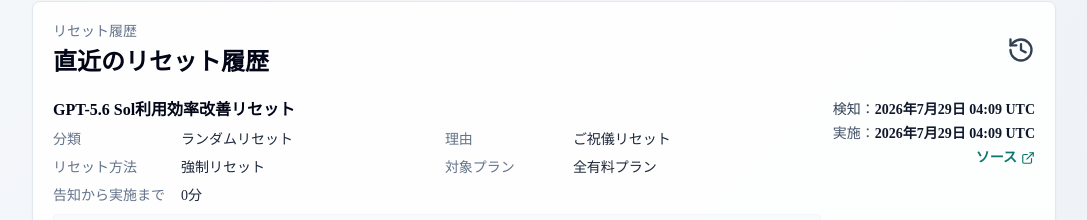
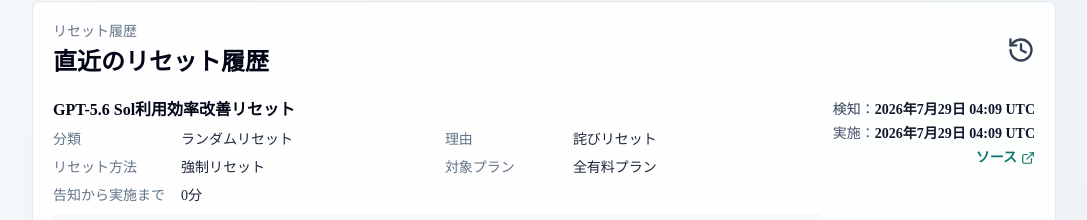
Before and after one commit to gussuri/codex-reset-observatory, a Next.js app: page / in a window 1280 px wide. Shown: the part 875-1095 px from the top of the page, without its empty margins (96-1183 px from the left). Built offline with nearby package versions, Linux system fonts and the light colour scheme; no server answers.

Commit message:
fix(history): update reasonType of latest reset event to '詫びリセット'

```diff
--- a/data/resetHistory.ts
+++ b/data/resetHistory.ts
@@ -176,7 +176,7 @@
     source_url: "https://x.com/thsottiaux",
     details: {
       cycleType: "ランダムリセット",
-      reasonType: "ご祝儀リセット",
+      reasonType: "詫びリセット",
       resetMethod: "強制リセット",
       scope: "全有料プラン",
       noticeToExecution: "0分",
```
